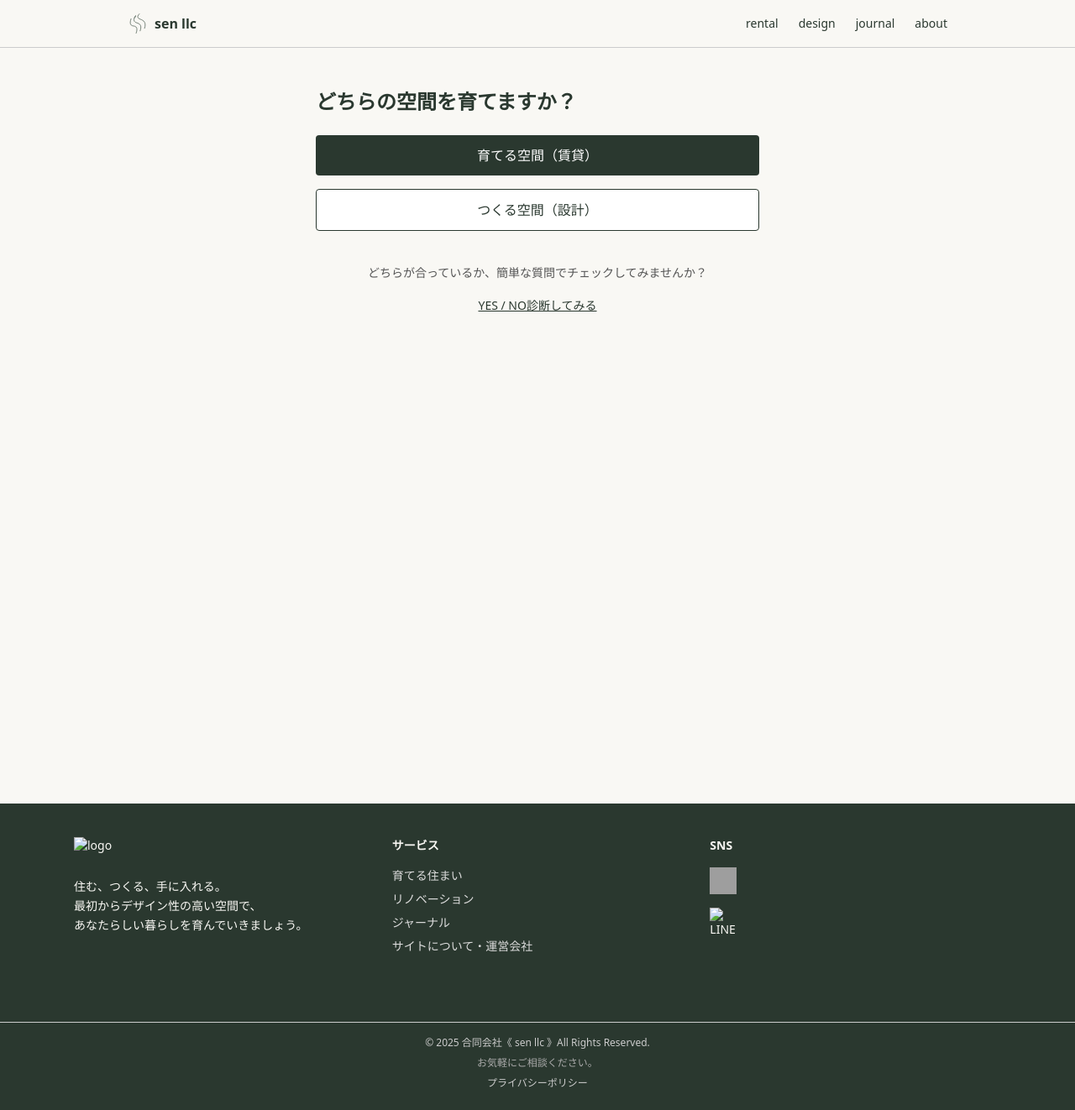
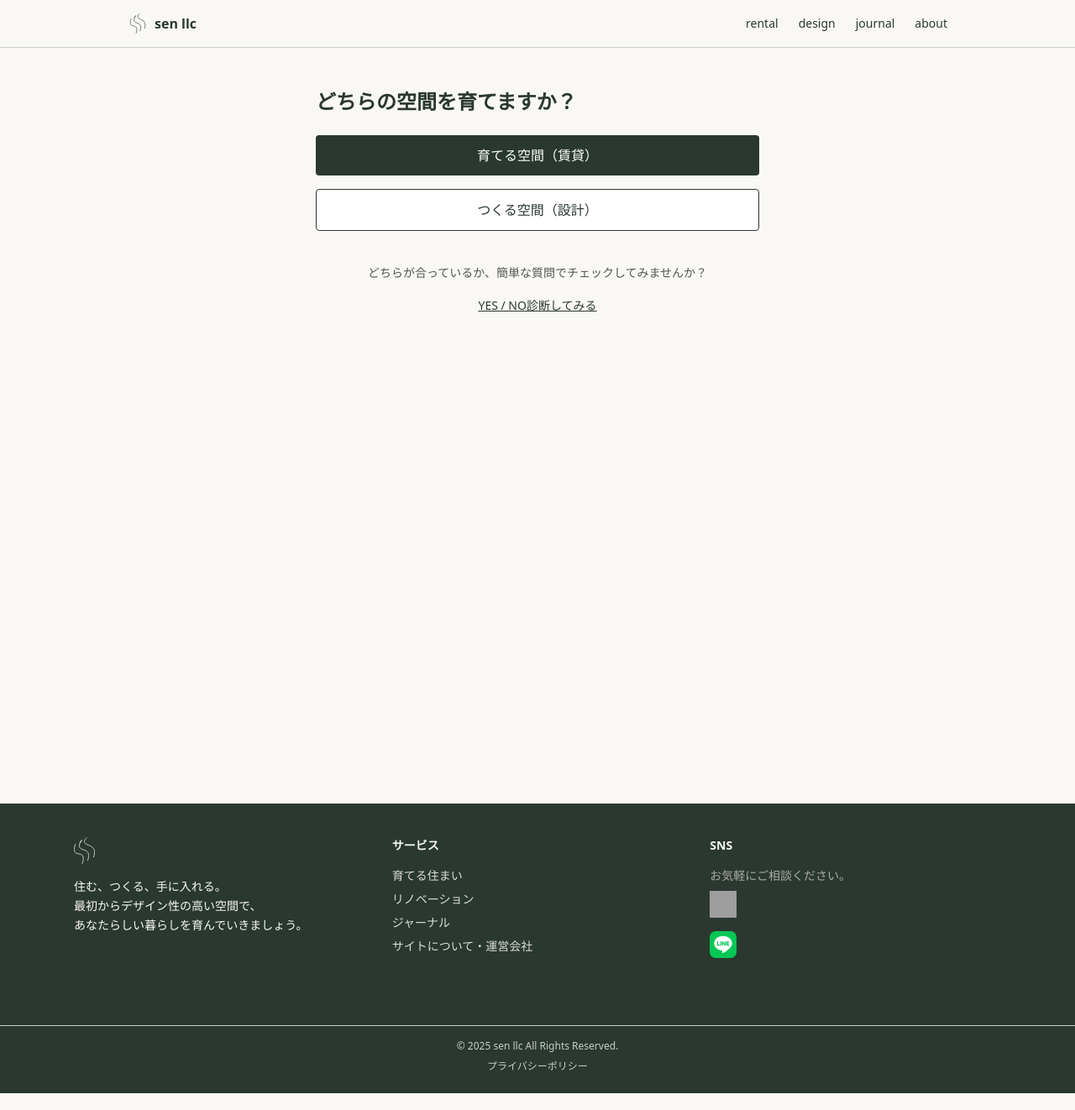
Before and after one commit to sen-llc/sen-llc.github.io, a Jekyll site: the page built from index.html, in a window 1280 px wide. Shown: the whole page at 84% size. Built offline with Jekyll 4.4.1, drawn with Linux system fonts in a browser that asks for light colours; nearby versions of some CDN libraries; grey boxes are pictures that could not be loaded.

Commit message:
Update footer.html

```diff
--- a/_includes/footer.html
+++ b/_includes/footer.html
@@ -4,7 +4,7 @@
     <!-- 左：ロゴと紹介文 -->
     <div class="flex flex-col justify-between">
       <div>
-        <img src="/assets/logo-2.svg" alt="logo" class="h-8 w-auto mb-4">
+        <img src="/assets/images/logo-2.svg" alt="logo" class="h-8 w-auto mb-4">
         <p class="leading-relaxed text-sm">
           住む、つくる、手に入れる。<br>
           最初からデザイン性の高い空間で、<br>
@@ -27,12 +27,13 @@
     <!-- 右：SNSアイコン -->
     <div>
       <h2 class="font-semibold mb-4">SNS</h2>
+      <p class="text-[#aaa] text-sm mb-2">お気軽にご相談ください。</p>
       <div class="flex md:flex-col gap-4">
         <a href="https://www.instagram.com/sen_home9.1/?hl=ja" target="_blank" class="transition hover:scale-110">
-          <img src="/assets/Instagram.svg" alt="Instagram" class="h-8 w-8">
+          <img src="/assets/images/Instagram.svg" alt="Instagram" class="h-8 w-8">
         </a>
         <a href="https://line.me/R/ti/p/@644gowhz?ts=03022247&oat_content=url" target="_blank" class="transition hover:scale-110">
-          <img src="/assets/LINE.svg" alt="LINE" class="h-8 w-8">
+          <img src="/assets/images/LINE.svg" alt="LINE" class="h-8 w-8">
         </a>
       </div>
     </div>
@@ -41,8 +42,7 @@
 
   <!-- 下部：コピーライトとプライバシーポリシー -->
   <div class="border-t border-[#ccc] mt-10 pt-4 text-center text-xs text-[#ccc] px-4 pb-6">
-    <p class="mb-2">© 2025 合同会社《 sen llc 》All Rights Reserved.</p>
-    <p class="text-[#aaa]">お気軽にご相談ください。</p>
+    <p class="mb-2">© 2025 sen llc All Rights Reserved.</p>
     <a href="/privacy.html" class="hover:underline block mt-2">プライバシーポリシー</a>
   </div>
 </footer>
```
